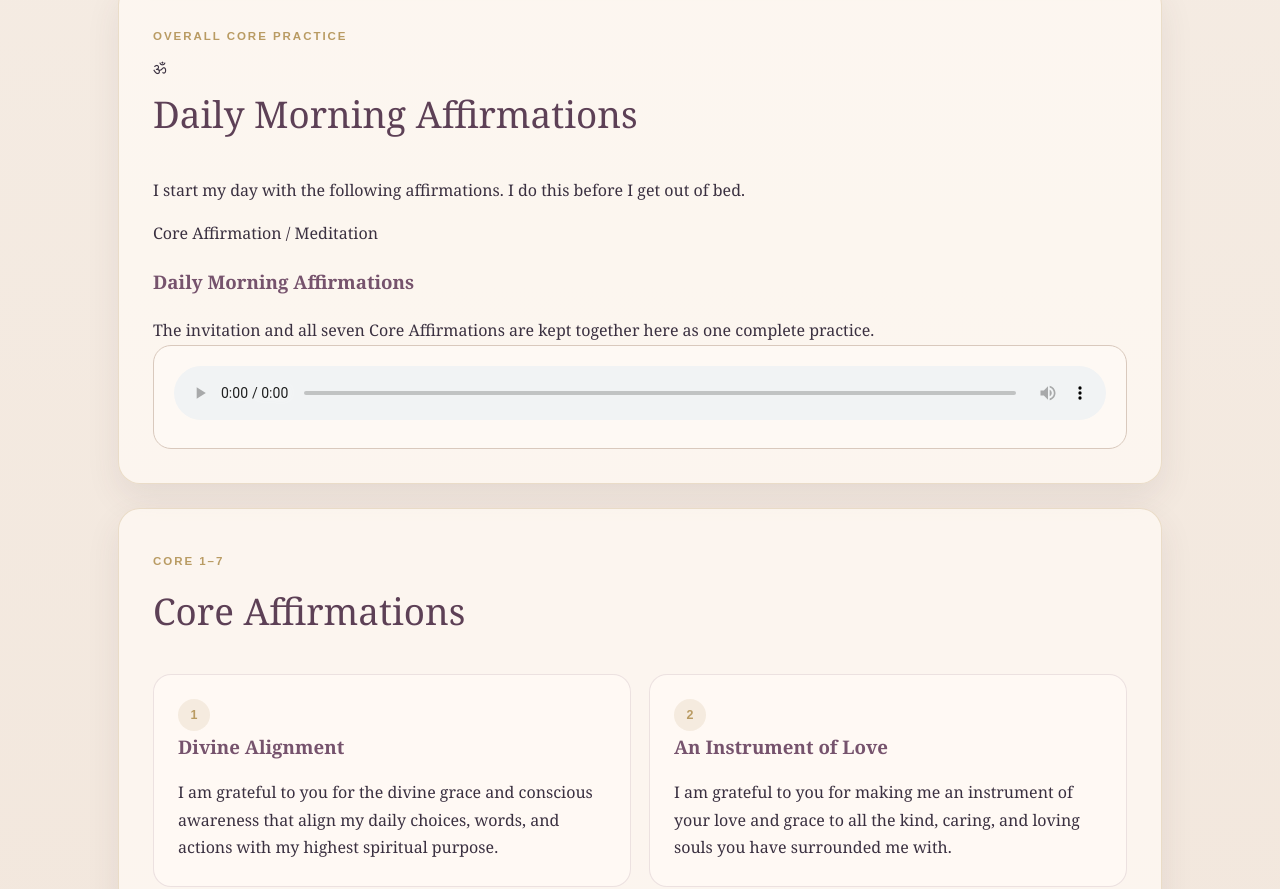
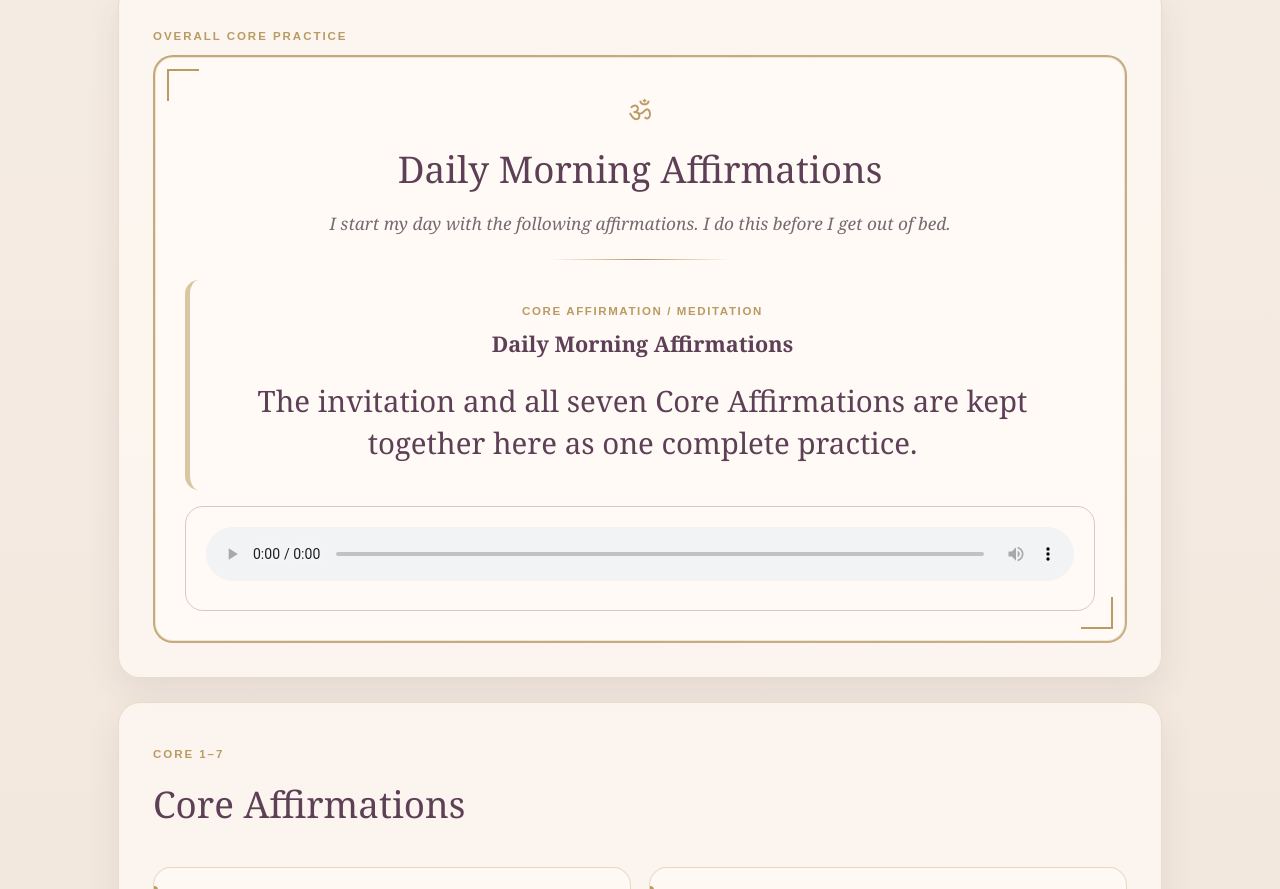
Before and after one commit to qiprana/InnerDivine, a plain HTML site: page affirmations.html in a window 1280 px wide. Shown: the part 744-1633 px from the top of the page. Drawn offline with Linux system fonts and the light colour scheme.

Commit message:
Apply PDF-inspired boundaries and synchronized Core player styling

```diff
--- a/styles.css
+++ b/styles.css
@@ -825,3 +825,167 @@ main{max-width:1080px;margin:0 auto;padding:28px 18px 72px}.section{margin:24px
   .application-example{grid-template-columns:1fr}
   .application-arrow{transform:rotate(90deg);min-height:22px}
 }
+
+/* PDF-inspired invitation and affirmation boundaries */
+.document-boundary{
+  position:relative;
+  padding:30px;
+  border:2px solid rgba(185,155,99,.72);
+  border-radius:20px;
+  background:
+    linear-gradient(#fffaf5,#fffaf5) padding-box,
+    linear-gradient(135deg,rgba(185,155,99,.45),rgba(118,83,109,.14)) border-box;
+  box-shadow:inset 0 0 0 1px rgba(185,155,99,.22);
+}
+.document-boundary::before,
+.document-boundary::after{
+  content:"";
+  position:absolute;
+  width:30px;height:30px;
+  pointer-events:none;
+}
+.document-boundary::before{
+  left:12px;top:12px;
+  border-left:2px solid var(--gold);
+  border-top:2px solid var(--gold);
+}
+.document-boundary::after{
+  right:12px;bottom:12px;
+  border-right:2px solid var(--gold);
+  border-bottom:2px solid var(--gold);
+}
+.document-om{
+  text-align:center;
+  color:var(--gold);
+  font-size:1.7rem;
+  margin-bottom:4px;
+}
+.document-boundary>h2{
+  text-align:center;
+  margin-bottom:8px!important;
+}
+.document-invitation{
+  margin:0 auto!important;
+  max-width:760px!important;
+  text-align:center;
+  color:var(--muted);
+  font-size:1.08rem;
+  font-style:italic;
+}
+.document-divider{
+  width:180px;
+  height:1px;
+  margin:20px auto;
+  background:linear-gradient(90deg,transparent,var(--gold),transparent);
+}
+.core-sync-player{
+  min-height:210px;
+  display:flex;
+  flex-direction:column;
+  align-items:center;
+  justify-content:center;
+  text-align:center;
+  padding:24px;
+  margin-top:4px;
+  border-left:5px solid rgba(185,155,99,.55);
+  background:rgba(255,250,245,.74);
+  border-radius:14px;
+}
+.sync-kicker{
+  margin:0 0 6px!important;
+  color:var(--gold);
+  font:700 .72rem/1.2 Arial,Helvetica,sans-serif;
+  letter-spacing:.14em;
+  text-transform:uppercase;
+}
+.core-sync-player h3{
+  margin:0 0 18px;
+  color:var(--plum-deep);
+  font-size:1.35rem;
+}
+.sync-phrase{
+  max-width:800px;
+  color:var(--plum-deep);
+  font-size:clamp(1.35rem,2.3vw,2rem);
+  line-height:1.45;
+}
+.core-audio-card{
+  margin-top:16px!important;
+}
+
+/* Match the PDF's slim gold marker on the individual affirmation cards. */
+.card{
+  position:relative;
+  overflow:hidden;
+  border-color:rgba(185,155,99,.35)!important;
+}
+.card::before{
+  content:"";
+  position:absolute;
+  left:0;
+  top:18px;
+  bottom:18px;
+  width:4px;
+  border-radius:0 4px 4px 0;
+  background:linear-gradient(var(--gold),rgba(185,155,99,.42));
+}
+.card .core-number{
+  margin-left:2px;
+}
+.template-card,
+.application-question,
+.application-result{
+  border-color:rgba(185,155,99,.32)!important;
+}
+
+/* 30-day Core mini-video / synchronized audio display */
+.daily-core-visual{
+  min-height:300px;
+  display:flex;
+  flex-direction:column;
+  justify-content:center;
+  text-align:center;
+}
+.daily-core-visual h3{
+  margin:2px 0 24px;
+  color:var(--plum-deep);
+  font-size:1.35rem;
+}
+.daily-core-phrase{
+  min-height:92px;
+  display:grid;
+  place-items:center;
+  padding:12px 18px;
+  color:var(--plum-deep);
+  font-size:clamp(1.35rem,2.1vw,1.85rem);
+  line-height:1.45;
+}
+.daily-core-progress-track{
+  height:4px;
+  margin:20px auto 16px;
+  width:min(420px,80%);
+  overflow:hidden;
+  border-radius:999px;
+  background:rgba(118,83,109,.10);
+}
+.daily-core-progress-track span{
+  display:block;
+  height:100%;
+  width:0;
+  background:linear-gradient(90deg,var(--gold),var(--plum));
+}
+.daily-core-actions{
+  display:flex;
+  justify-content:center;
+}
+.custom-day-visual{
+  border:1px solid rgba(185,155,99,.28);
+  background:linear-gradient(135deg,#7a6275,#9d8592);
+}
+.journey-page .meditation-copy{
+  margin-bottom:0!important;
+}
+@media(max-width:620px){
+  .document-boundary{padding:22px 18px}
+  .core-sync-player{padding:18px}
+}
```
